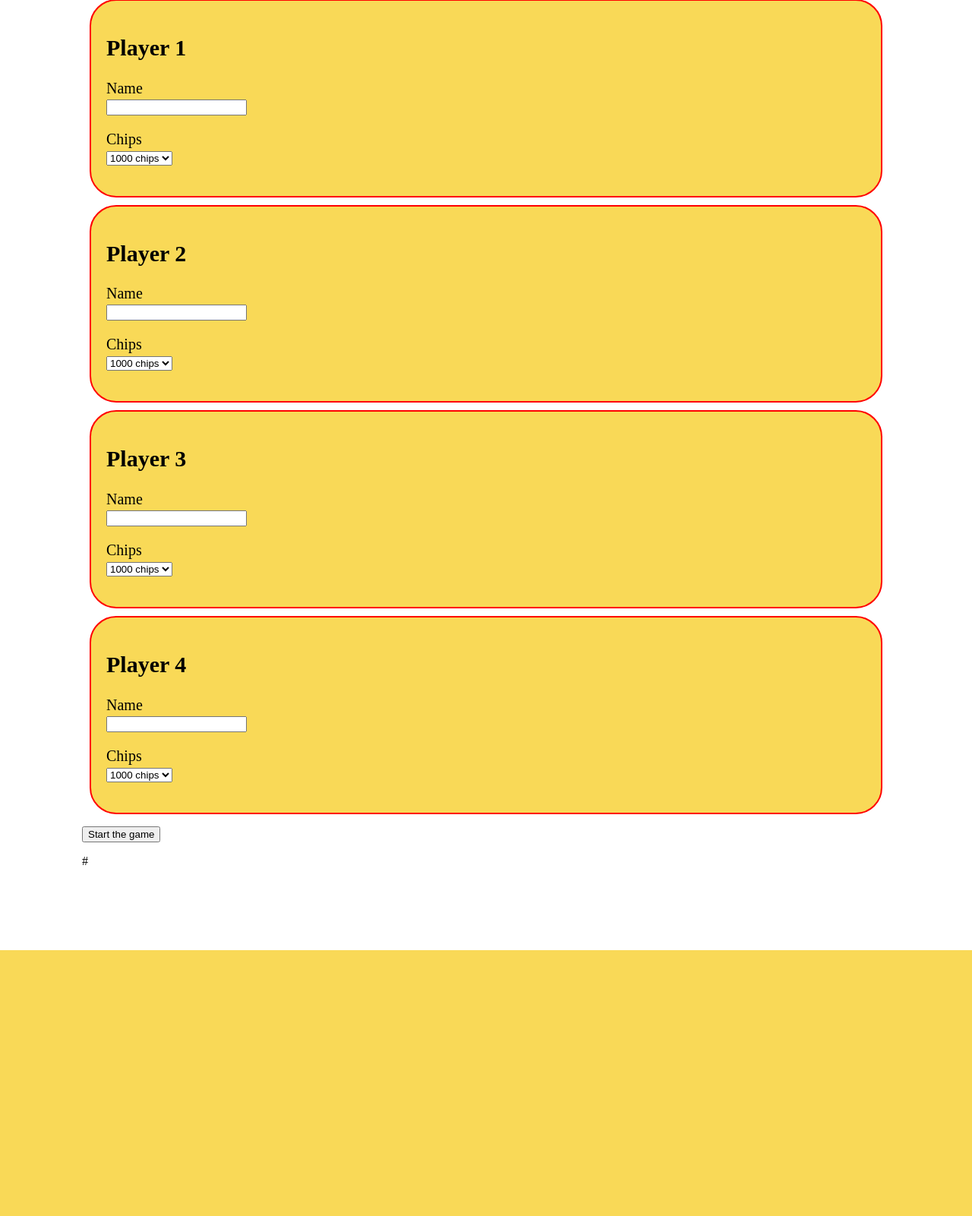
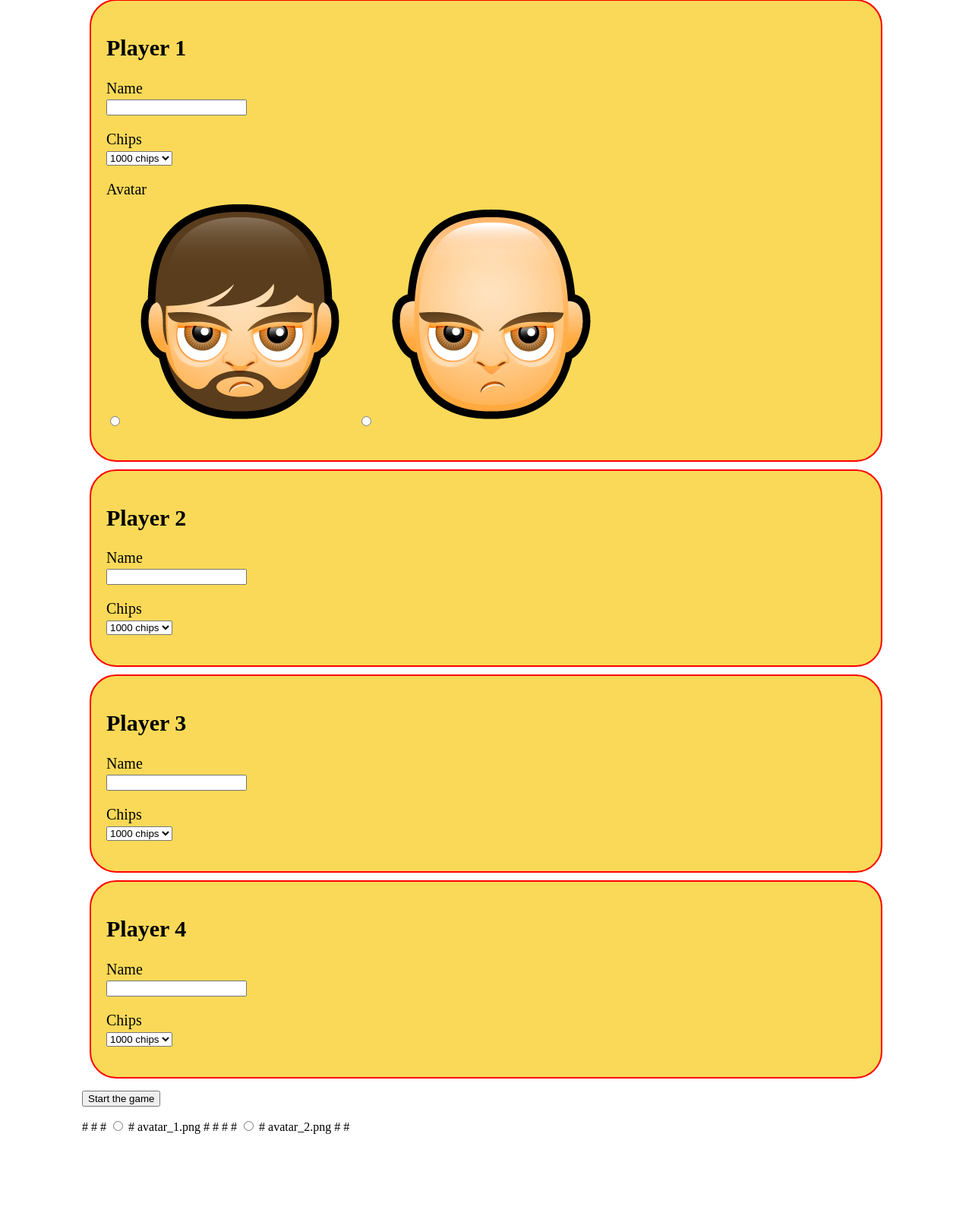
Before and after one commit to Tesfit12/poker-Flask, a Flask app: page / in a window 1280 px wide. Shown: the part 189-1790 px from the top of the page at 76% size. Before the commit the page ends 1440 px from the top, so only its background shows below. Run offline with Flask 2, Linux system fonts and the light colour scheme.

Commit message:
version with player form semi advanced

```diff
--- a/application_poker/forms.py
+++ b/application_poker/forms.py
@@ -5,6 +5,7 @@
 class ConfigGame(FlaskForm):
     name_1 = StringField('Name', validators=[DataRequired()])
     chips_1 = SelectField('Chips', choices=[('1000', '1000 chips'), ('2000', '2000 chips'), ('3000', '3000 chips')], validators=[DataRequired()])
+    avatar_1 = RadioField('Avatar', choices=[('avatar_1.png','avatar_1.png'),('avatar_2.png','avatar_2.png')])
 
     name_2 = StringField('Name', validators=[DataRequired()])
     chips_2 = SelectField('Chips', choices=[('1000', '1000 chips'), ('2000', '2000 chips'), ('3000', '3000 chips')], validators=[DataRequired()])
@@ -16,5 +17,5 @@
     chips_4 = SelectField('Chips', choices=[('1000', '1000 chips'), ('2000', '2000 chips'), ('3000', '3000 chips')], validators=[DataRequired()])
 
 
-    #avatar_1 = RadioField('Avatar', choices=['a', 'b','c','d'])
+
     submit = SubmitField('Start the game')
--- a/application_poker/poker_back_end.py
+++ b/application_poker/poker_back_end.py
@@ -21,3 +21,5 @@
     def __init__(self,name,chips):
         self.name=name
         self.chips=chips
+
+players=[]
--- a/application_poker/routes.py
+++ b/application_poker/routes.py
@@ -1,13 +1,12 @@
 import flask
 from application_poker import app
-import application_poker.poker_back_end
+import application_poker.poker_back_end as back_end
 import application_poker.forms
 
-players=[{'name':'Mike', 'chips':500},{'name':'Brad','chips':50}]
 @app.route('/poker')
 def launch_poker_game():
-    cards=application_poker.poker_back_end.generate_cards(4)
-    return flask.render_template('poker.html',cards=cards,players=players)
+    cards=back_end.generate_cards(4)
+    return flask.render_template('poker.html',cards=cards,players=back_end.players)
 
 
 @app.route("/",  methods=('GET', 'POST'))
@@ -15,6 +14,20 @@
     form=application_poker.forms.ConfigGame()
 
     if form.validate_on_submit():
-        return flask.redirect(flask.url_for(''))
+
+        player=back_end.Player(form.name_1.data,int(form.chips_1.data))
+        back_end.players.append(player)
+
+        player=back_end.Player(form.name_2.data,int(form.chips_2.data))
+        back_end.players.append(player)
+
+        player=back_end.Player(form.name_3.data,int(form.chips_3.data))
+        back_end.players.append(player)
+
+        player=back_end.Player(form.name_4.data,int(form.chips_4.data))
+        back_end.players.append(player)
+
+
+        return flask.redirect(flask.url_for('launch_poker_game'))
     else:
         return flask.render_template('config.html',form=form)
--- a/application_poker/templates/config.html
+++ b/application_poker/templates/config.html
@@ -18,33 +18,49 @@
             <p>
                 {{ form.name_1.label }}<br>
                 {{ form.name_1(size=20) }}
+                <span>{{ form.name_1.errors[0] }}</span>
             </p>
             <p>
                 {{ form.chips_1.label }}<br>
                 {{ form.chips_1() }}
+                <span>{{ form.chips_1.errors[0] }}</span>
+            </p>
+            <p>
+                {{ form.avatar_1.label }}<br>
+                {% for radio in form.avatar_1 %}
+
+                    {{ radio }}
+                    <img src="{{ url_for('static', filename='images/faces/'+radio.label|striptags) }}">
+                {% endfor %}
+                <span>{{ form.chips_1.errors[0] }}</span>
             </p>
         </div>
 
-                <div class="player_form">
+        <div class="player_form">
             <h2>Player 2</h2>
             <p>
                 {{ form.name_2.label }}<br>
                 {{ form.name_2(size=20) }}
+                <span>{{ form.name_2.errors[0] }}</span>
             </p>
             <p>
                 {{ form.chips_2.label }}<br>
                 {{ form.chips_2() }}
+                <span>{{ form.chips_2.errors[0] }}</span>
             </p>
         </div>
+
         <div class="player_form">
             <h2>Player 3</h2>
             <p>
                 {{ form.name_3.label }}<br>
                 {{ form.name_3(size=20) }}
+                <span>{{ form.name_3.errors[0] }}</span>
             </p>
             <p>
                 {{ form.chips_3.label }}<br>
                 {{ form.chips_3() }}
+                <span>{{ form.chips_3.errors[0] }}</span>
             </p>
         </div>
         <div class="player_form">
@@ -52,10 +68,12 @@
             <p>
                 {{ form.name_4.label }}<br>
                 {{ form.name_4(size=20) }}
+                <span>{{ form.name_4.errors[0] }}</span>
             </p>
             <p>
                 {{ form.chips_4.label }}<br>
                 {{ form.chips_4() }}
+                <span>{{ form.chips_1.errors[0] }}</span>
             </p>
         </div>
 
```
